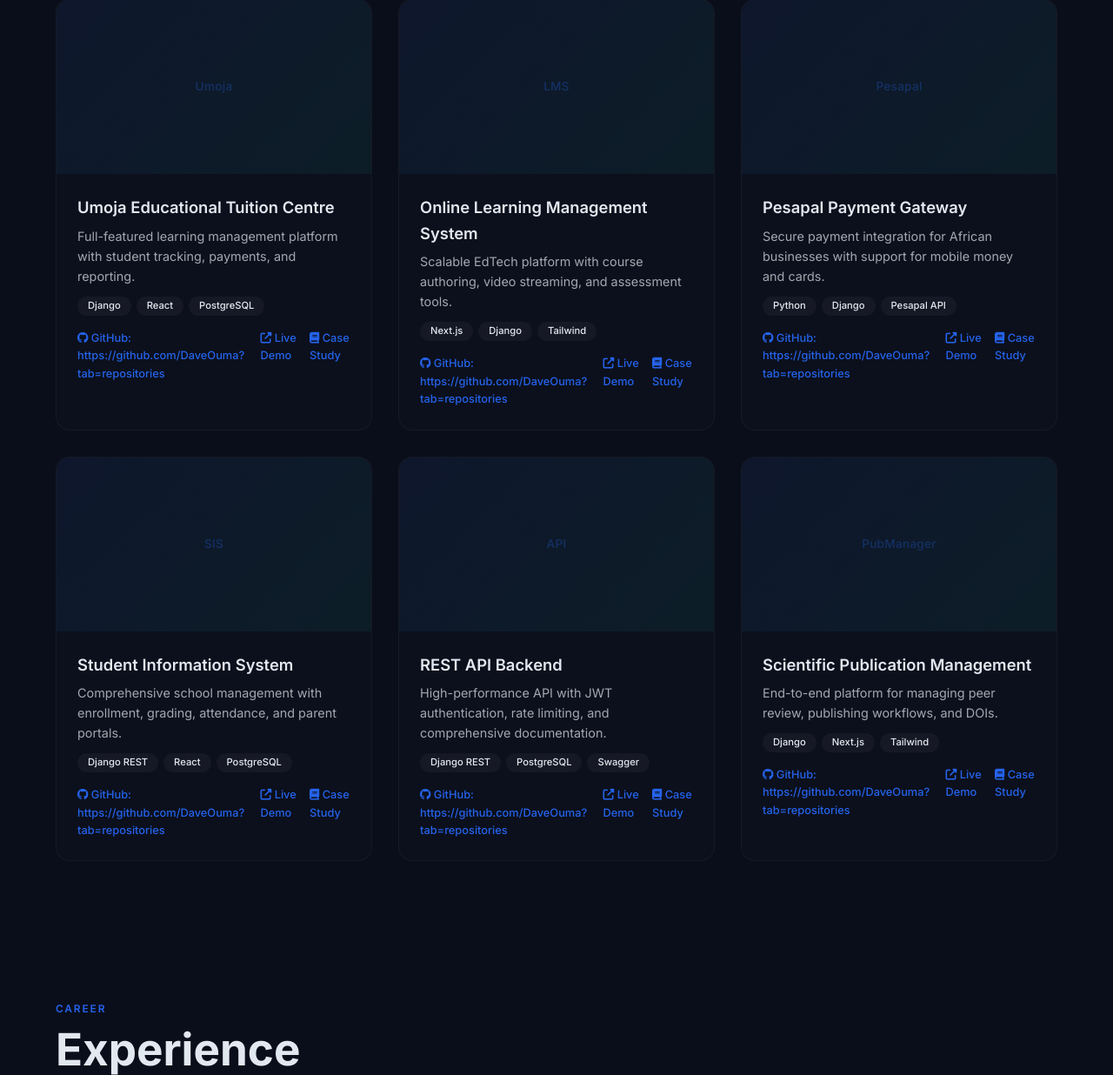
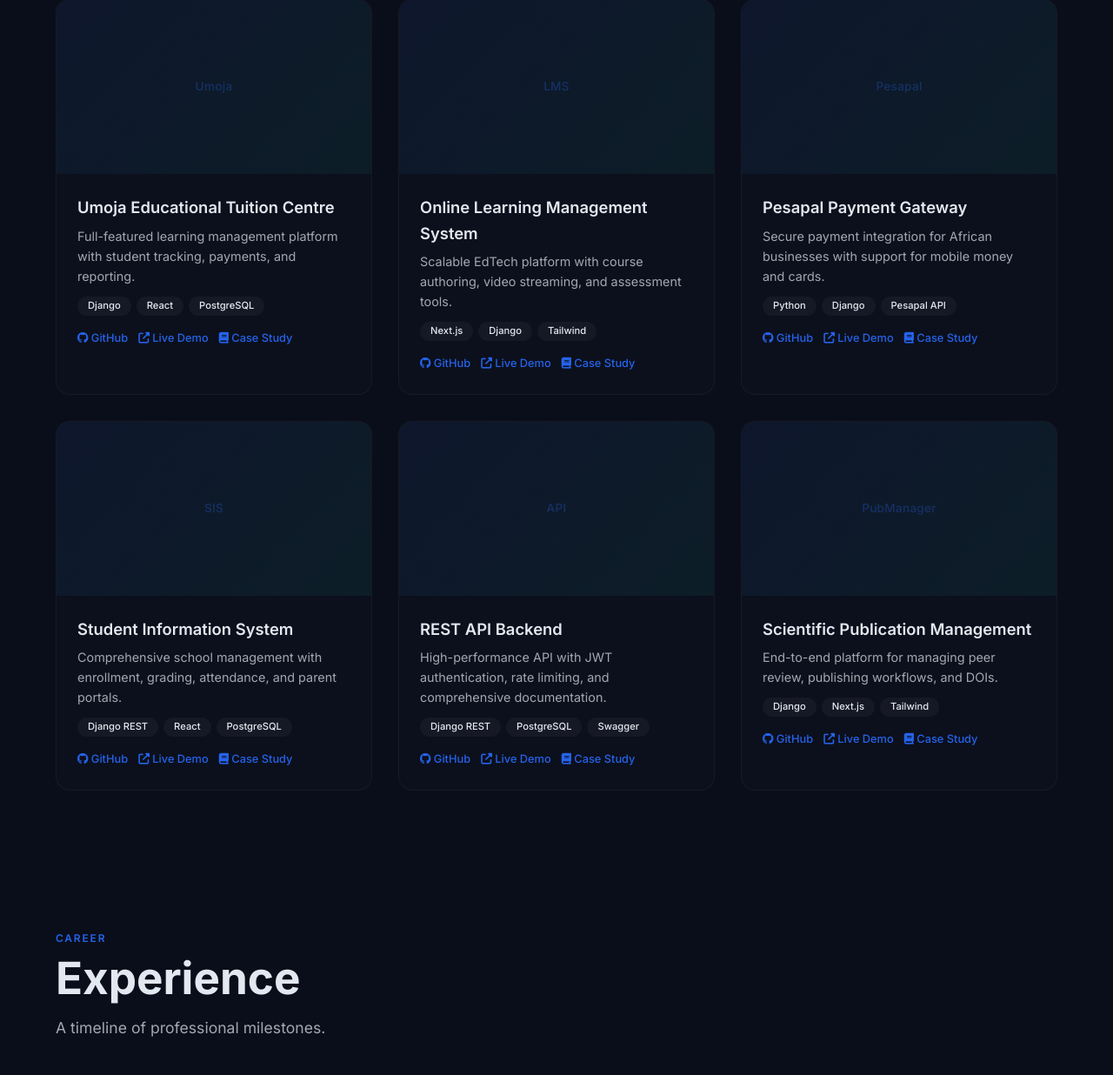
Before and after one commit to DaveOuma/dave, a Django app: page / in a window 1280 px wide. Shown: the part 4224-5460 px from the top of the page at 87% size. Run offline with Django 5.2, Linux system fonts and the light colour scheme.

Commit message:
links for projects

```diff
--- a/davidouma_portfolio/templates/base.html
+++ b/davidouma_portfolio/templates/base.html
@@ -377,7 +377,7 @@
                         </div>
                         <div class="links">
                             <a href="https://github.com/DaveOuma?tab=repositories" target="_blank">
-                                <i class="fab fa-github"></i> GitHub: https://github.com/DaveOuma?tab=repositories
+                                <i class="fab fa-github"></i> GitHub
                             </a>
                             <a href="#" target="_blank">
                                 <i class="fas fa-external-link-alt"></i> Live Demo
@@ -399,7 +399,7 @@
                         </div>
                         <div class="links">
                             <a href="https://github.com/DaveOuma?tab=repositories" target="_blank">
-                                <i class="fab fa-github"></i> GitHub: https://github.com/DaveOuma?tab=repositories
+                                <i class="fab fa-github"></i> GitHub
                             </a>
                             <a href="#" target="_blank">
                                 <i class="fas fa-external-link-alt"></i> Live Demo
@@ -421,7 +421,7 @@
                         </div>
                         <div class="links">
                             <a href="https://github.com/DaveOuma?tab=repositories" target="_blank">
-                                <i class="fab fa-github"></i> GitHub: https://github.com/DaveOuma?tab=repositories
+                                <i class="fab fa-github"></i> GitHub
                             </a>
                             <a href="#" target="_blank">
                                 <i class="fas fa-external-link-alt"></i> Live Demo
@@ -443,7 +443,7 @@
                         </div>
                         <div class="links">
                             <a href="https://github.com/DaveOuma?tab=repositories" target="_blank">
-                                <i class="fab fa-github"></i> GitHub: https://github.com/DaveOuma?tab=repositories
+                                <i class="fab fa-github"></i> GitHub
                             </a>
                             <a href="#" target="_blank">
                                 <i class="fas fa-external-link-alt"></i> Live Demo
@@ -465,7 +465,7 @@
                         </div>
                         <div class="links">
                             <a href="https://github.com/DaveOuma?tab=repositories" target="_blank">
-                                <i class="fab fa-github"></i> GitHub: https://github.com/DaveOuma?tab=repositories
+                                <i class="fab fa-github"></i> GitHub
                             </a>
                             <a href="#" target="_blank">
                                 <i class="fas fa-external-link-alt"></i> Live Demo
@@ -487,7 +487,7 @@
                         </div>
                         <div class="links">
                             <a href="https://github.com/DaveOuma?tab=repositories" target="_blank">
-                                <i class="fab fa-github"></i> GitHub: https://github.com/DaveOuma?tab=repositories
+                                <i class="fab fa-github"></i> GitHub
                             </a>
                             <a href="#" target="_blank">
                                 <i class="fas fa-external-link-alt"></i> Live Demo
```
